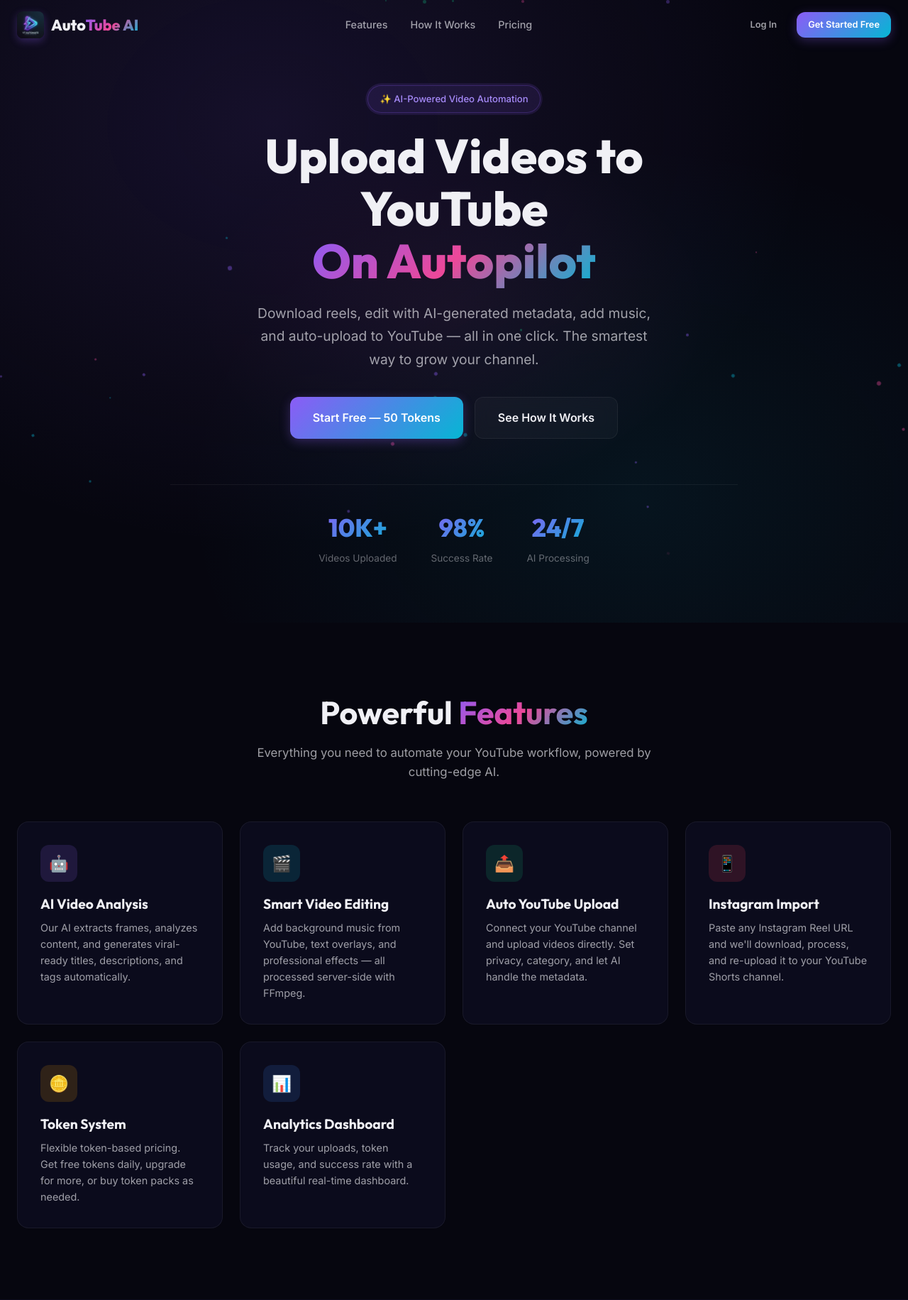
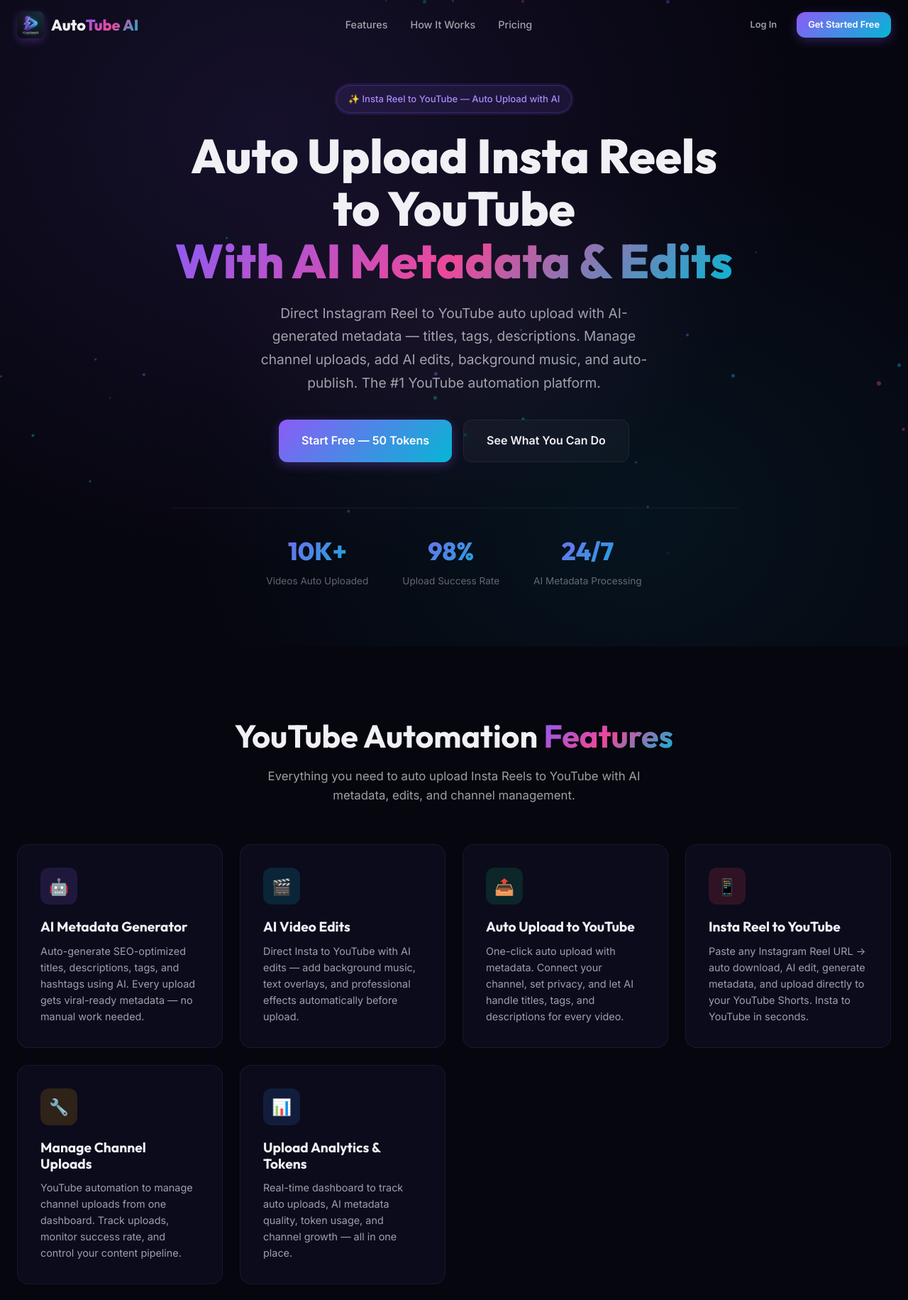
Before and after one commit to Nitesh9842/youtube_automation_1, a Flask app: page / in a window 1280 px wide. Shown: the top 1831 px of the page at 71% size. Run offline with Flask 3, Linux system fonts and the light colour scheme; parts of the project's set-up code (start-up, migrations or seed data) failed here and were passed over.

Commit message:
change home

```diff
--- a/app.py
+++ b/app.py
@@ -191,7 +191,7 @@ def terms():
 @app.route('/robots.txt')
 def robots_txt():
     from flask import Response
-    content = "User-agent: *\nAllow: /\nSitemap: https://autotubeai.me/sitemap.xml\n"
+    content = "User-agent: *\nDisallow:\n\nSitemap: https://autotubeai.me/sitemap.xml\n"
     return Response(content, mimetype="text/plain")
 
 
--- a/templates/base.html
+++ b/templates/base.html
@@ -6,7 +6,7 @@
 
     <!-- SEO & Metadata -->
     <meta name="description" content="{% block meta_description %}AI-powered YouTube automation platform. Upload, edit, and publish videos with AI-generated metadata.{% endblock %}">
-    <meta name="keywords" content="YouTube Automation, AI Video Editor, AutoTube AI, YouTube Upload Bot, Video Metadata Generator">
+    <meta name="keywords" content="Insta Reel to YouTube, Auto Upload YouTube, YouTube Automation, AI Video Editor, AutoTube AI, Manage Channel Uploads, Instagram to YouTube AI Edits, YouTube Upload Bot, Video Metadata Generator, AI Metadata">
     <title>{% block title %}AutoTube AI{% endblock %}</title>
 
     <!-- Canonical URL -->
@@ -15,14 +15,14 @@
     <!-- Open Graph / Facebook -->
     <meta property="og:type" content="website">
     <meta property="og:url" content="{% block og_url %}https://autotubeai.me{{ request.path }}{% endblock %}">
-    <meta property="og:title" content="{% block og_title %}AutoTube AI — AI Video Platform{% endblock %}">
+    <meta property="og:title" content="{% block og_title %}AutoTube AI — Insta Reel to YouTube Auto Upload with AI Edits{% endblock %}">
     <meta property="og:description" content="{% block og_description %}AI-powered YouTube automation platform. Upload, edit, and publish videos with AI-generated metadata.{% endblock %}">
     <meta property="og:image" content="https://autotubeai.me/static/img/logo.png">
 
     <!-- Twitter -->
     <meta property="twitter:card" content="summary_large_image">
     <meta property="twitter:url" content="https://autotubeai.me{{ request.path }}">
-    <meta property="twitter:title" content="{% block twitter_title %}AutoTube AI — AI Video Platform{% endblock %}">
+    <meta property="twitter:title" content="{% block twitter_title %}AutoTube AI — Insta Reel to YouTube Auto Upload with AI Edits{% endblock %}">
     <meta property="twitter:description" content="{% block twitter_description %}AI-powered YouTube automation platform. Upload, edit, and publish videos with AI-generated metadata.{% endblock %}">
     <meta property="twitter:image" content="https://autotubeai.me/static/img/logo.png">
 
--- a/templates/index.html
+++ b/templates/index.html
@@ -1,10 +1,10 @@
 {% extends "base.html" %}
-{% block title %}AutoTube AI | YouTube Automation & AI Video Editor{% endblock %}
-{% block meta_description %}Automate your YouTube channel with AutoTube AI. Effortlessly generate titles, tags, and metadata using AI, edit videos, and auto-publish. Start for free!{% endblock %}
-{% block og_title %}AutoTube AI | YouTube Automation & AI Video Editor{% endblock %}
-{% block og_description %}Automate your YouTube channel with AutoTube AI. Effortlessly generate titles, tags, and metadata using AI, edit videos, and auto-publish. Start for free!{% endblock %}
-{% block twitter_title %}AutoTube AI | YouTube Automation & AI Video Editor{% endblock %}
-{% block twitter_description %}Automate your YouTube channel with AutoTube AI. Effortlessly generate titles, tags, and metadata using AI, edit videos, and auto-publish. Start for free!{% endblock %}
+{% block title %}AutoTube AI — Insta Reel to YouTube Auto Upload with AI Metadata & Edits{% endblock %}
+{% block meta_description %}Auto upload Instagram Reels to YouTube with AI-generated metadata, titles, tags & descriptions. YouTube automation to manage channel uploads, direct Insta to YouTube with AI edits — all in one click.{% endblock %}
+{% block og_title %}AutoTube AI — Insta Reel to YouTube Auto Upload with AI Metadata & Edits{% endblock %}
+{% block og_description %}Auto upload Instagram Reels to YouTube with AI-generated metadata. YouTube automation to manage channel uploads, direct Insta to YouTube with AI edits — all in one click.{% endblock %}
+{% block twitter_title %}AutoTube AI — Insta Reel to YouTube Auto Upload with AI Metadata & Edits{% endblock %}
+{% block twitter_description %}Auto upload Instagram Reels to YouTube with AI-generated metadata. YouTube automation to manage channel uploads, direct Insta to YouTube with AI edits — all in one click.{% endblock %}
 {% block page_id %}landing{% endblock %}
 {% block head %}
 <script type="application/ld+json">
@@ -14,8 +14,9 @@
   "name": "AutoTube AI",
   "operatingSystem": "Web",
   "applicationCategory": "BusinessApplication",
-  "description": "AI-powered YouTube automation platform. Upload, edit, and publish videos with AI-generated metadata.",
-  "url": "https://autotubeai.me"
+  "description": "Insta Reel to YouTube auto upload with AI-generated metadata, titles, tags & descriptions. YouTube automation platform to manage channel uploads and direct Insta to YouTube with AI edits.",
+  "url": "https://autotubeai.me",
+  "keywords": "insta reel to youtube, auto upload youtube, youtube automation, AI metadata generator, manage channel uploads, instagram to youtube with AI edits"
 }
 </script>
 <script type="application/ld+json">
@@ -65,29 +66,29 @@
     <div class="hero-bg"></div>
     <div class="hero-particles"></div>
     <div class="hero-content">
-        <div class="hero-badge">✨ AI-Powered Video Automation</div>
-        <h1>Upload Videos to YouTube <br><span class="text-gradient">On Autopilot</span></h1>
-        <p>Download reels, edit with AI-generated metadata, add music, and auto-upload to YouTube — all in one click. The smartest way to grow your channel.</p>
+        <div class="hero-badge">✨ Insta Reel to YouTube — Auto Upload with AI</div>
+        <h1>Auto Upload Insta Reels to YouTube <br><span class="text-gradient">With AI Metadata & Edits</span></h1>
+        <p>Direct Instagram Reel to YouTube auto upload with AI-generated metadata — titles, tags, descriptions. Manage channel uploads, add AI edits, background music, and auto-publish. The #1 YouTube automation platform.</p>
         <div class="hero-actions">
             {% if current_user.is_authenticated %}
             <a href="/dashboard" class="btn btn-primary btn-lg">Go to Dashboard →</a>
             {% else %}
             <a href="/register" class="btn btn-primary btn-lg">Start Free — 50 Tokens</a>
-            <a href="#how-it-works" class="btn btn-secondary btn-lg">See How It Works</a>
+            <a href="#use-cases" class="btn btn-secondary btn-lg">See What You Can Do</a>
             {% endif %}
         </div>
         <div class="hero-stats">
             <div class="hero-stat">
                 <div class="number">10K+</div>
-                <div class="label">Videos Uploaded</div>
+                <div class="label">Videos Auto Uploaded</div>
             </div>
             <div class="hero-stat">
                 <div class="number">98%</div>
-                <div class="label">Success Rate</div>
+                <div class="label">Upload Success Rate</div>
             </div>
             <div class="hero-stat">
                 <div class="number">24/7</div>
-                <div class="label">AI Processing</div>
+                <div class="label">AI Metadata Processing</div>
             </div>
         </div>
     </div>
@@ -97,66 +98,108 @@
 <section class="section" id="features">
     <div class="container">
         <div class="section-header">
-            <h2>Powerful <span class="text-gradient">Features</span></h2>
-            <p>Everything you need to automate your YouTube workflow, powered by cutting-edge AI.</p>
+            <h2>YouTube Automation <span class="text-gradient">Features</span></h2>
+            <p>Everything you need to auto upload Insta Reels to YouTube with AI metadata, edits, and channel management.</p>
         </div>
         <div class="features-grid">
             <div class="feature-card glass-card card-glow">
                 <div class="feature-icon violet">🤖</div>
-                <h3>AI Video Analysis</h3>
-                <p>Our AI extracts frames, analyzes content, and generates viral-ready titles, descriptions, and tags automatically.</p>
+                <h3>AI Metadata Generator</h3>
+                <p>Auto-generate SEO-optimized titles, descriptions, tags, and hashtags using AI. Every upload gets viral-ready metadata — no manual work needed.</p>
             </div>
             <div class="feature-card glass-card card-glow">
                 <div class="feature-icon cyan">🎬</div>
-                <h3>Smart Video Editing</h3>
-                <p>Add background music from YouTube, text overlays, and professional effects — all processed server-side with FFmpeg.</p>
+                <h3>AI Video Edits</h3>
+                <p>Direct Insta to YouTube with AI edits — add background music, text overlays, and professional effects automatically before upload.</p>
             </div>
             <div class="feature-card glass-card card-glow">
                 <div class="feature-icon emerald">📤</div>
-                <h3>Auto YouTube Upload</h3>
-                <p>Connect your YouTube channel and upload videos directly. Set privacy, category, and let AI handle the metadata.</p>
+                <h3>Auto Upload to YouTube</h3>
+                <p>One-click auto upload with metadata. Connect your channel, set privacy, and let AI handle titles, tags, and descriptions for every video.</p>
             </div>
             <div class="feature-card glass-card card-glow">
                 <div class="feature-icon rose">📱</div>
-                <h3>Instagram Import</h3>
-                <p>Paste any Instagram Reel URL and we'll download, process, and re-upload it to your YouTube Shorts channel.</p>
+                <h3>Insta Reel to YouTube</h3>
+                <p>Paste any Instagram Reel URL → auto download, AI edit, generate metadata, and upload directly to your YouTube Shorts. Insta to YouTube in seconds.</p>
             </div>
             <div class="feature-card glass-card card-glow">
-                <div class="feature-icon amber">🪙</div>
-                <h3>Token System</h3>
-                <p>Flexible token-based pricing. Get free tokens daily, upgrade for more, or buy token packs as needed.</p>
+                <div class="feature-icon amber">🔧</div>
+                <h3>Manage Channel Uploads</h3>
+                <p>YouTube automation to manage channel uploads from one dashboard. Track uploads, monitor success rate, and control your content pipeline.</p>
             </div>
             <div class="feature-card glass-card card-glow">
                 <div class="feature-icon blue">📊</div>
-                <h3>Analytics Dashboard</h3>
-                <p>Track your uploads, token usage, and success rate with a beautiful real-time dashboard.</p>
+                <h3>Upload Analytics & Tokens</h3>
+                <p>Real-time dashboard to track auto uploads, AI metadata quality, token usage, and channel growth — all in one place.</p>
+            </div>
+        </div>
+    </div>
+</section>
+
+<!-- Use Cases -->
+<section class="section" id="use-cases" style="background: var(--bg-secondary);">
+    <div class="container">
+        <div class="section-header">
+            <h2>What You Can <span class="text-gradient">Do</span></h2>
+            <p>See how creators use AutoTube AI for YouTube automation and Instagram to YouTube workflows.</p>
+        </div>
+        <div class="features-grid">
+            <div class="feature-card glass-card card-glow">
+                <div class="feature-icon rose">📱➜🎬</div>
+                <h3>Insta Reel to YouTube Auto Upload</h3>
+                <p>Paste your Instagram Reel link and AutoTube AI will auto download, apply AI edits, generate metadata (title, tags, description), and upload directly to YouTube Shorts — fully automated.</p>
+            </div>
+            <div class="feature-card glass-card card-glow">
+                <div class="feature-icon violet">🏷️</div>
+                <h3>Auto Upload with AI Metadata</h3>
+                <p>Every video uploaded through AutoTube AI gets AI-generated metadata — SEO-optimized titles, keyword-rich tags, engaging descriptions, and trending hashtags. No more manual metadata entry.</p>
+            </div>
+            <div class="feature-card glass-card card-glow">
+                <div class="feature-icon emerald">📋</div>
+                <h3>YouTube Automation & Manage Channel Uploads</h3>
+                <p>Manage all your channel uploads from a single dashboard. Track which videos are processing, uploaded, or failed. Full YouTube automation to manage your content pipeline efficiently.</p>
+            </div>
+            <div class="feature-card glass-card card-glow">
+                <div class="feature-icon cyan">✂️</div>
+                <h3>Direct Insta to YouTube with AI Edits</h3>
+                <p>Don't just repost — enhance. AutoTube AI applies smart edits like background music, text overlays, and effects to your Instagram content before uploading to YouTube. Direct Insta to YouTube with AI edits.</p>
+            </div>
+            <div class="feature-card glass-card card-glow">
+                <div class="feature-icon amber">🎯</div>
+                <h3>Bulk Upload Shorts to YouTube</h3>
+                <p>Upload multiple videos from your device and let AI auto-generate unique metadata for each. Perfect for creators who want to batch upload Shorts with optimized tags and titles.</p>
+            </div>
+            <div class="feature-card glass-card card-glow">
+                <div class="feature-icon blue">📈</div>
+                <h3>Grow Your YouTube Channel Faster</h3>
+                <p>With AI-powered metadata, smart video edits, and automated uploads, your content reaches more viewers. YouTube automation that actually helps you grow — not just upload.</p>
             </div>
         </div>
     </div>
 </section>
 
 <!-- How It Works -->
-<section class="section" id="how-it-works" style="background: var(--bg-secondary);">
+<section class="section" id="how-it-works">
     <div class="container">
         <div class="section-header">
-            <h2>How It <span class="text-gradient">Works</span></h2>
-            <p>Three simple steps to automate your video workflow.</p>
+            <h2>How Auto Upload <span class="text-gradient">Works</span></h2>
+            <p>Three simple steps — Insta Reel to YouTube auto upload with AI metadata & edits.</p>
         </div>
         <div class="steps-grid">
             <div class="step-card glass-card">
                 <div class="step-number">1</div>
-                <h3>Upload or Import</h3>
-                <p>Upload a video from your device or paste an Instagram Reel URL to import content.</p>
+                <h3>Paste Insta Reel or Upload Video</h3>
+                <p>Paste any Instagram Reel URL or upload a video from your device. AutoTube AI handles the rest.</p>
             </div>
             <div class="step-card glass-card">
                 <div class="step-number">2</div>
-                <h3>AI Processes It</h3>
-                <p>AI analyzes your video, generates SEO-optimized metadata, edits with effects and music.</p>
+                <h3>AI Generates Metadata & Edits</h3>
+                <p>AI auto-generates optimized titles, tags, descriptions, and applies smart edits like music and text overlays.</p>
             </div>
             <div class="step-card glass-card">
                 <div class="step-number">3</div>
-                <h3>Auto-Publish</h3>
-                <p>Video is uploaded to your YouTube channel with the perfect title, description, and tags.</p>
+                <h3>Auto Upload to YouTube</h3>
+                <p>Your video is auto uploaded to YouTube with AI-generated metadata. Manage channel uploads from your dashboard.</p>
             </div>
         </div>
     </div>
@@ -201,12 +244,12 @@
 <!-- CTA -->
 <section class="cta-section">
     <div class="container" style="position:relative;">
-        <h2>Ready to <span class="text-gradient">Automate</span> Your Channel?</h2>
-        <p>Join thousands of creators who save hours every week with AI-powered video automation.</p>
+        <h2>Ready for <span class="text-gradient">YouTube Automation</span>?</h2>
+        <p>Auto upload Insta Reels to YouTube with AI metadata & edits. Manage channel uploads, grow faster — start free today.</p>
         {% if current_user.is_authenticated %}
-        <a href="/upload" class="btn btn-primary btn-lg">Upload Now →</a>
+        <a href="/upload" class="btn btn-primary btn-lg">Auto Upload Now →</a>
         {% else %}
-        <a href="/register" class="btn btn-primary btn-lg">Create Free Account →</a>
+        <a href="/register" class="btn btn-primary btn-lg">Start Free — Auto Upload Today →</a>
         {% endif %}
     </div>
 </section>
```
